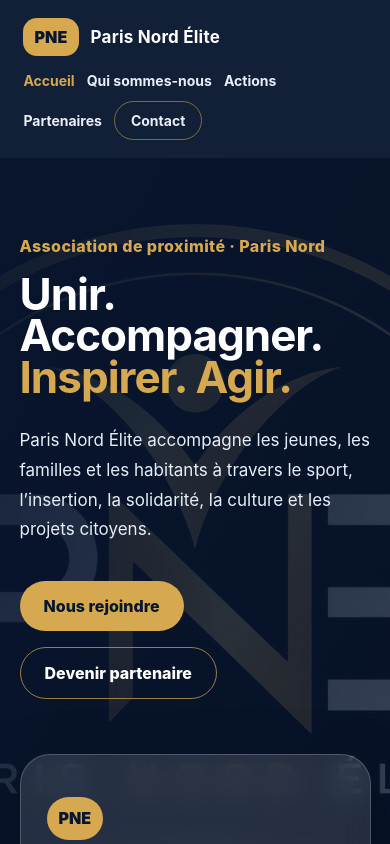
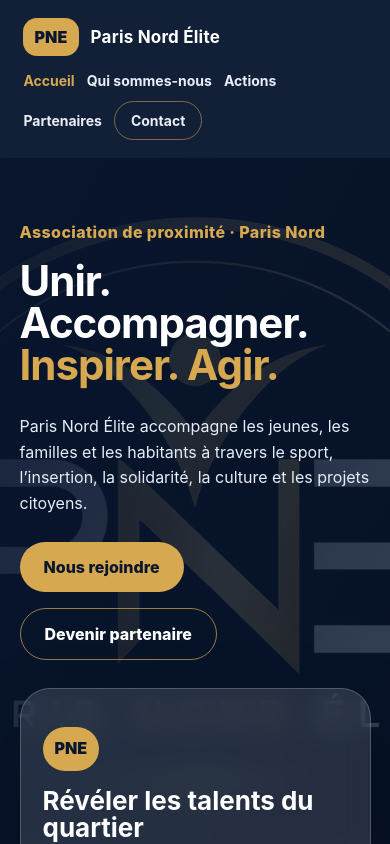
Before and after one commit to layayance/pne, an Angular app: page / in a window 390 px wide. Shown: the top 844 px of the page. Built offline with nearby package versions, Linux system fonts and the light colour scheme.

Commit message:
Improve mobile spacing

```diff
--- a/src/app/pages/home/home.scss
+++ b/src/app/pages/home/home.scss
@@ -347,23 +347,34 @@
 
 @media (max-width: 640px) {
   .hero {
-    min-height: auto;
-    padding: 62px 0;
+    min-height: auto; // évite le grand vide sur mobile
+    padding: 48px 0 40px; // réduit la hauteur du hero
+  }
+
+  .hero-grid {
+    gap: 28px;
   }
 
   h1 {
+    font-size: 42px;
+    line-height: 1;
     letter-spacing: -1px;
   }
 
   .hero-text {
-    font-size: 17px;
+    font-size: 16px;
+    line-height: 1.6;
+  }
+
+  .hero-actions {
+    margin-top: 26px;
   }
 
   .hero-card {
-    padding: 26px;
+    padding: 22px;
 
     h2 {
-      font-size: 28px;
+      font-size: 26px;
     }
   }
 
@@ -374,6 +385,6 @@
   }
 
   .cta-box {
-    padding: 36px 24px;
+    padding: 32px 22px;
   }
 }
--- a/src/styles.scss
+++ b/src/styles.scss
@@ -83,3 +83,12 @@
     width: 90%;
   }
 }
+@media (max-width: 768px) {
+  .section {
+    padding: 45px 0;
+  }
+
+  .container {
+    width: 90%;
+  }
+}
```
Also changed, not shown: 1 other file (tests, documents, lock files or other folders).
